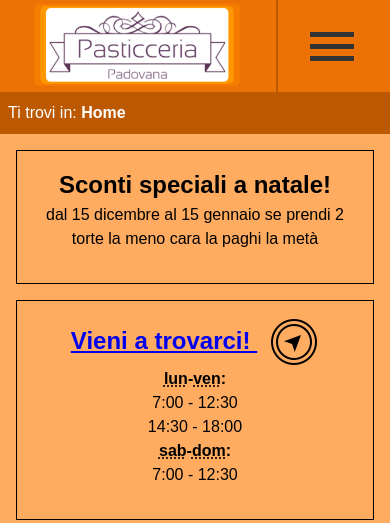
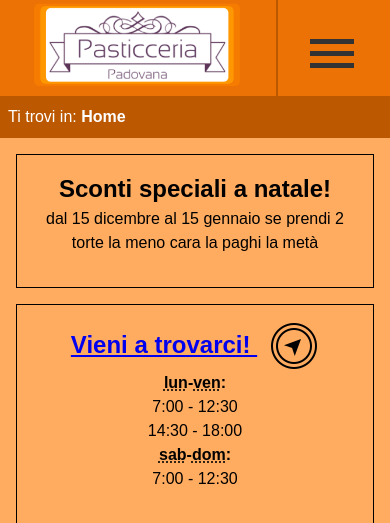
Before and after one commit to marcoDallas/TECWEB1920, a PHP site: page /html/index.html in a window 390 px wide. Shown: the top 523 px of the page. Run offline with PHP 8.4, Linux system fonts and the light colour scheme.

Commit message:
#137 #138 Sistemato dimensione header mobile e pulsante menu mobile

```diff
--- a/website/www/css/screen.css
+++ b/website/www/css/screen.css
@@ -84,10 +84,9 @@ dd {
 }
 
 #header {
-    min-height: 3em;
     background-color: #EC7205;
     color: #FFFFFF;
-    min-height: 5.4em;
+    height: 6em;
 }
 
 #breadcrumb p {
@@ -162,6 +161,7 @@ dd {
     overflow: hidden;
 }
 
+/* per il menu usiamo dimensioni fisse in px per garantire il minimo di area touch */
 #menu_icon {
     border-left: 2px solid #bc5800;
     display: block;
@@ -169,22 +169,26 @@ dd {
     right: 0;
     top: 0;
     cursor: pointer;
-    padding: 6.5% 2em 3.5em 2em;
+    padding: 2em;
     min-width: 48px;
+    height: 2em;
 }
 
-/* dynamic menu icon */
+/* icona dinamica menu */
 .bar1, .bar2, .bar3 {
-    width: 44px;
-    height: 5px;
+    width: 2.75em;
+    height: 0.31em;
     background-color: #333;
-    margin: 7px 0;
+    margin: 0.44em 0em;
     transition: 0.4s;
 }
-/* hamburger animations */
+/* animazione hamburger, usiamo i prefissi per aumentare la compatibilità */
 .change .bar1 {
-    -webkit-transform: rotate(-45deg) translate(-9px, 6px);
-    transform: rotate(-45deg) translate(-9px, 6px);
+    -webkit-transform: rotate(-45deg) translate(-0.56em, 0.38em);
+    -moz-transform: rotate(-45deg) translate(-0.56em, 0.38em);
+    -ms-transform: rotate(-45deg) translate(-0.56em, 0.38em);
+    -o-transform: rotate(-45deg) translate(-0.56em, 0.38em);
+    transform: rotate(-45deg) translate(-0.56em, 0.38em);
 }
 
 .change .bar2 {
@@ -192,8 +196,8 @@ dd {
 }
 
 .change .bar3 {
-    -webkit-transform: rotate(45deg) translate(-8px, -8px);
-    transform: rotate(45deg) translate(-8px, -8px);
+    -webkit-transform: rotate(45deg) translate(-0.5em, -0.5em);
+    transform: rotate(45deg) translate(-0.5em, -0.5em);
 }
 
     #menu dl dt {
```
